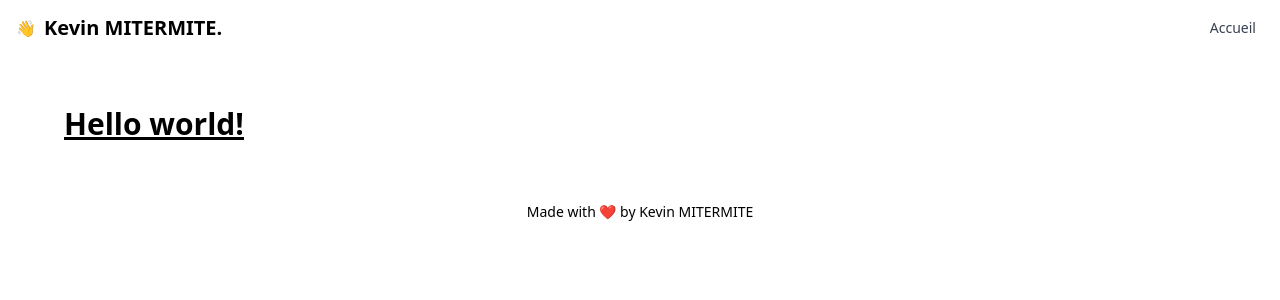
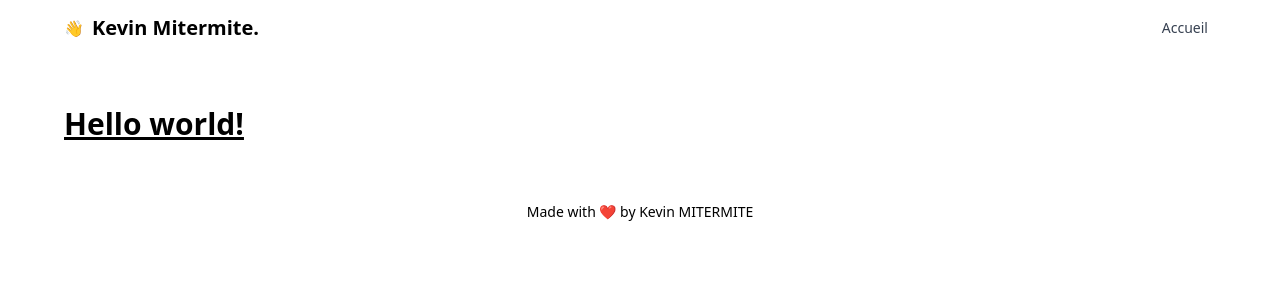
Before and after one commit to mitermitek/mitermitek.dev, a Next.js app: page / in a window 1280 px wide. Shown: the top 300 px of the page. Built offline with nearby package versions, Linux system fonts and the light colour scheme.

Commit message:
Adjust navbar container size and last name in lowercase

```diff
--- a/components/navbar.js
+++ b/components/navbar.js
@@ -6,12 +6,12 @@ export default function Navbar() {
 
   return (
     <nav className="bg-white px-2 sm:px-4 py-2.5 mb-5 md:mb-10">
-      <div className="container flex flex-wrap justify-between items-center mx-auto">
+      <div className="container max-w-6xl flex flex-wrap justify-between items-center mx-auto">
         <Link href="/">
           <a className="flex items-center">
             <span className="mr-2">👋</span>
             <span className="self-center text-xl font-semibold whitespace-nowrap hidden sm:block">
-              Kevin MITERMITE.
+              Kevin Mitermite.
             </span>
             <span className="self-center text-xl font-semibold whitespace-nowrap sm:hidden">
               KM.
```
